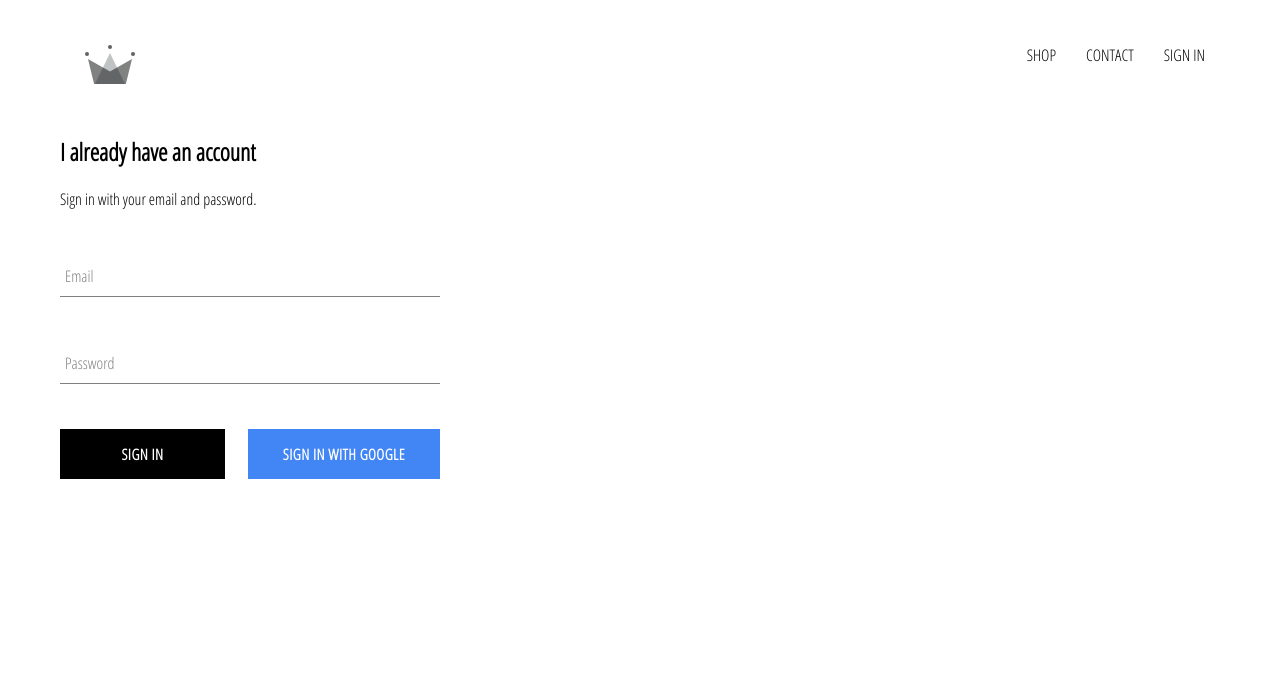
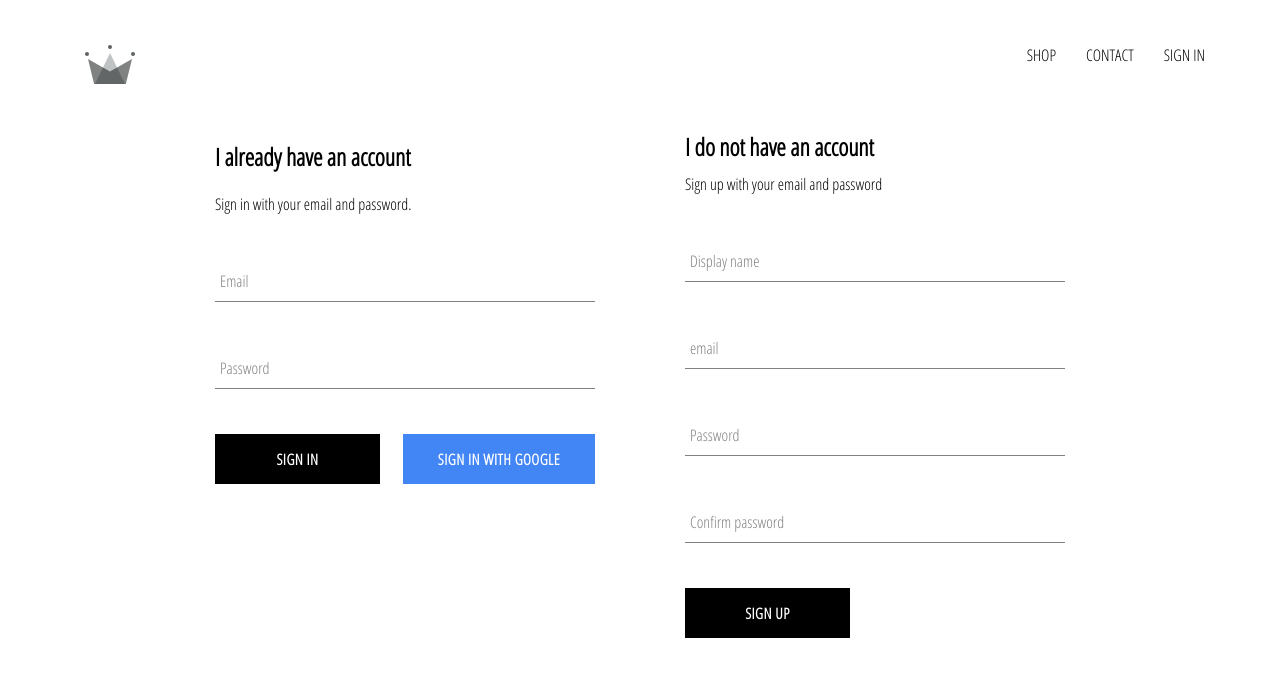
Before and after one commit to wagner-denoni/crwn-clothing, a React (Create React App) app: page /signin in a window 1280 px wide. Shown: the top 676 px of the page. Built offline with nearby package versions, Linux system fonts and the light colour scheme; no server answers.

Commit message:
implemented firebase utils, included the ability to store authenticated users into our firestore database

```diff
--- a/src/App.js
+++ b/src/App.js
@@ -7,7 +7,7 @@
 import ShopPage from './pages/shop/shop.component';
 import SignInAndSignUpPage from './pages/sign-in-and-sign-up/sign-in-and-sign-up.component';
 
-import { auth } from './firebase/firebase.utils';
+import { auth, createUserProfileDocument } from './firebase/firebase.utils';
 
 class App extends React.Component {
   constructor() {
@@ -21,14 +21,23 @@
   unsubscribeFromAuth = null;
 
   componentDidMount() {
-    this.unsubscribeFromAuth = auth.onAuthStateChanged(user => {
-      this.setState({ currentUser: user });
+    this.unsubscribeFromAuth = auth.onAuthStateChanged(async userAuth => {
+      if (userAuth) {
+        const userRef = await createUserProfileDocument(userAuth);
 
-      console.log(user);
-    })
+        userRef.onSnapshot(snapShot => {
+          this.setState({
+            id: snapShot.id,
+            ...snapShot.data()
+          });
+        });
+      }
+
+      this.setState({ currentUser: userAuth });
+    });
   }
 
-  componentWillUnmount(){
+  componentWillUnmount() {
     this.unsubscribeFromAuth();
   }
 
--- /dev/null
+++ b/src/components/sign-up/sign-up.component.jsx
@@ -0,0 +1,105 @@
+import React from 'react';
+
+import './sign-up.styles.scss';
+
+import './../form-input/form-input.component';
+import './../custom-button/custom-button.component';
+
+import { auth, createUserProfileDocument } from './../../firebase/firebase.utils';
+import FormInput from './../form-input/form-input.component';
+import CustomButton from './../custom-button/custom-button.component';
+
+class SignUp extends React.Component {
+    constructor() {
+        super();
+
+        this.state = {
+            displayName: '',
+            email: '',
+            password: '',
+            confirmPassword: ''
+        };
+    }
+
+    handleChange = event => {
+        const { value, name } = event.target;
+
+        this.setState({ [name]: value });
+    }
+
+    handleSubmit = async event => {
+        event.preventDefault();
+
+        const { displayName, email, password, confirmPassword } = this.state;
+
+        if (password !== confirmPassword) {
+            alert("Passwords don't match");
+            return;
+        }
+
+        try {
+            const { user } = await auth.createUserWithEmailAndPassword(email, password);
+
+            await createUserProfileDocument(user, { displayName });
+
+            this.setState({
+                displayName: '',
+                email: '',
+                password: '',
+                confirmPassword: ''
+            });
+        } catch (error) {
+            console.error(error);
+        }
+    }
+
+    render() {
+        const { displayName, email, password, confirmPassword } = this.state;
+
+        return (
+            <div className="sign-up">
+                <h2 className="title">I do not have an account</h2>
+                <span>Sign up with your email and password</span>
+
+                <form className="sign-up-form" onSubmit={this.handleSubmit}>
+                    <FormInput
+                        type="text"
+                        name="displayName"
+                        value={displayName}
+                        onChange={this.handleChange}
+                        label="Display name"
+                        required
+                    />
+                    <FormInput
+                        type="email"
+                        name="email"
+                        value={email}
+                        onChange={this.handleChange}
+                        label="email"
+                        required
+                    />
+                    <FormInput
+                        type="password"
+                        name="password"
+                        value={password}
+                        onChange={this.handleChange}
+                        label="Password"
+                        required
+                    />
+                    <FormInput
+                        type="password"
+                        name="confirmPassword"
+                        value={confirmPassword}
+                        onChange={this.handleChange}
+                        label="Confirm password"
+                        required
+                    />
+
+                    <CustomButton type="submit">SIGN UP</CustomButton>
+                </form>
+            </div>
+        )
+    }
+}
+
+export default SignUp;
--- /dev/null
+++ b/src/components/sign-up/sign-up.styles.scss
@@ -0,0 +1,9 @@
+.sign-up {
+    display: flex;
+    flex-direction: column;
+    width: 380px;
+
+    .title {
+        margin: 10px 0;
+    }
+}
--- a/src/firebase/firebase.utils.js
+++ b/src/firebase/firebase.utils.js
@@ -12,6 +12,31 @@
     appId: "1:1045385485183:web:d444375a679cae3aa3984a"
 };
 
+export const createUserProfileDocument = async (userAuth, additionalData) => {
+    if (!userAuth) return;
+
+    const userRef = firestore.doc(`/users/${userAuth.uid}`);
+    const snapshot = await userRef.get();
+
+    if (!snapshot.exists) {
+        const { displayName, email } = userAuth;
+        const createdAt = new Date();
+
+        try {
+            await userRef.set({
+                displayName,
+                email,
+                createdAt,
+                ...additionalData
+            });
+        } catch (error) {
+            console.log('Error creating user', error.message);
+        }
+    }
+
+    return userRef;
+}
+
 firebase.initializeApp(config);
 
 export const auth = firebase.auth();
--- a/src/pages/sign-in-and-sign-up/sign-in-and-sign-up.component.jsx
+++ b/src/pages/sign-in-and-sign-up/sign-in-and-sign-up.component.jsx
@@ -3,10 +3,12 @@
 import './sign-in-and-sign-up.styles.scss';
 
 import SignIn from './../../components/sign-in/sign-in.component';
+import SignUp from './../../components/sign-up/sign-up.component';
 
 const SignInAndSignUpPage = () => (
     <div className="sign-in-and-sign-up">
         <SignIn/>
+        <SignUp/>
     </div>
 )
 
--- a/src/pages/sign-in-and-sign-up/sign-in-and-sign-up.styles.scss
+++ b/src/pages/sign-in-and-sign-up/sign-in-and-sign-up.styles.scss
@@ -0,0 +1,6 @@
+.sign-in-and-sign-up {
+    width: 850px;
+    display: flex;
+    justify-content: space-between;
+    margin: 30px auto;
+}
```
